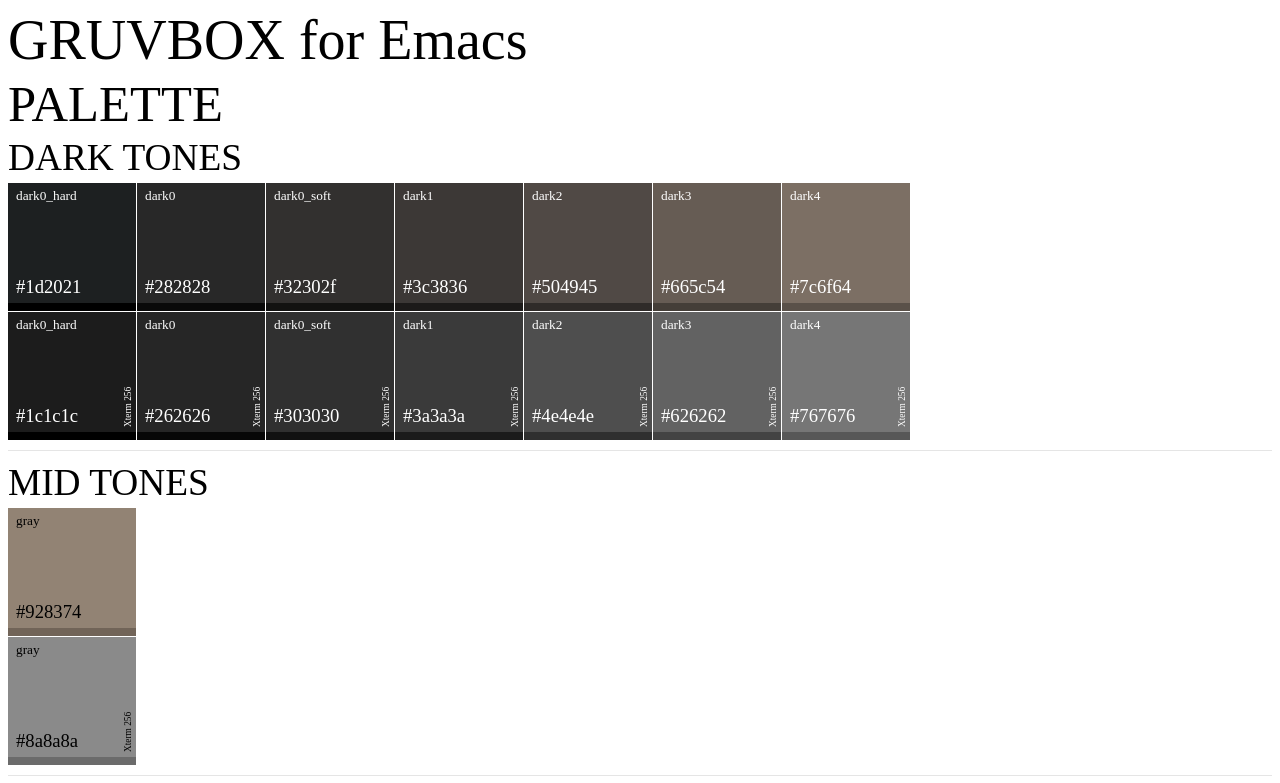
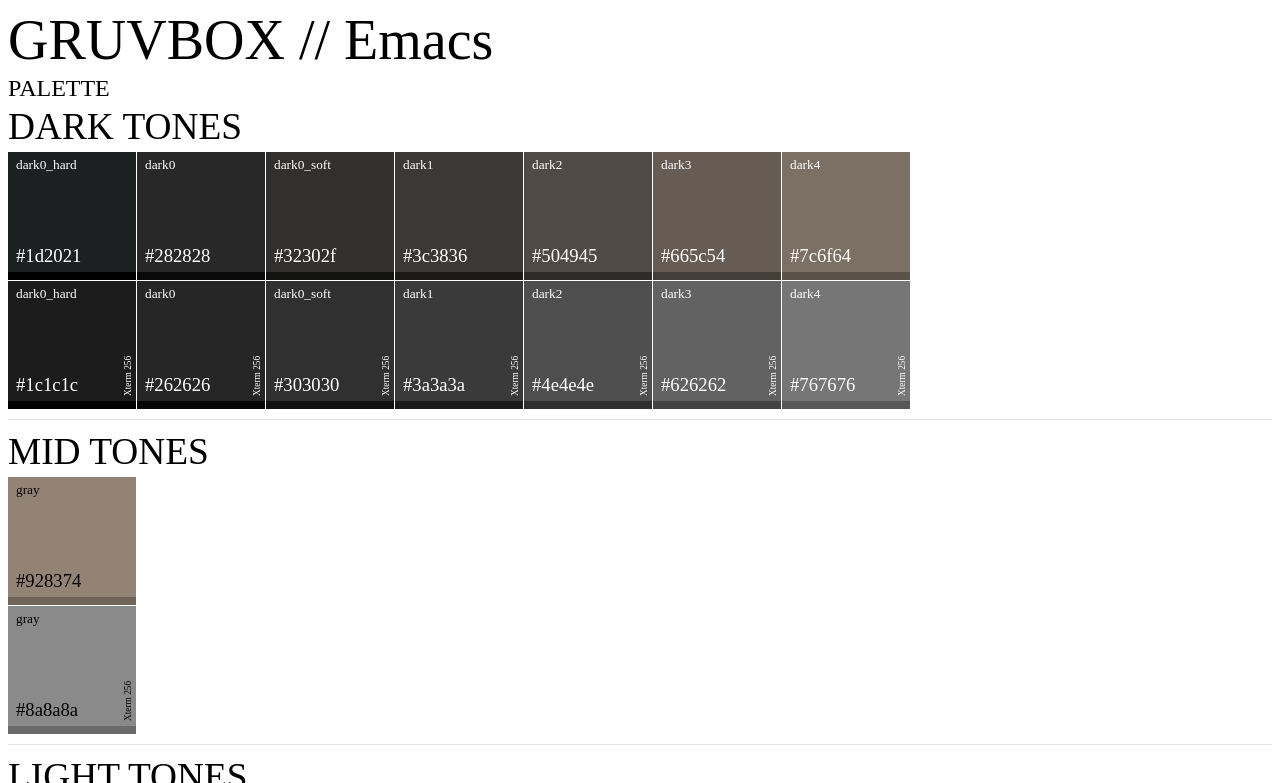
Before and after one commit to greduan/emacs-theme-gruvbox, a plain HTML site: page palette/index.html in a window 1280 px wide. Shown: the top 783 px of the page. Drawn offline with nearby package versions, Linux system fonts and the light colour scheme.

Commit message:
Update Palette images for README

```diff
--- a/palette/index.html
+++ b/palette/index.html
@@ -10,8 +10,8 @@
     </head>
     <body>
       <div id="app">
-        <h1>GRUVBOX for Emacs</h1>
-        <h2>PALETTE</h2>
+        <h1>GRUVBOX // Emacs</h1>
+        <h4>PALETTE</h4>
         <div v-for="paletteGroup in paletteGroups">
           <palette-group v-bind:title="paletteGroup.title"
                          v-bind:prefix="paletteGroup.prefix"
```
Also changed, not shown: README.md, bright-colors-palette.png (added), darknotes-palette.png (added), darktones-palette.png (added), faded-colors-palette.png (added), gruvbox-emacs-head.png, gruvbox-emacs-palette.png (deleted), lighttones-palette.png (added), midtones-palette.png (added), neutral-colors-palette.png (added), rainbow-delimiters-palette.png (added), solonotes-palette.png (added), 1 other file.
